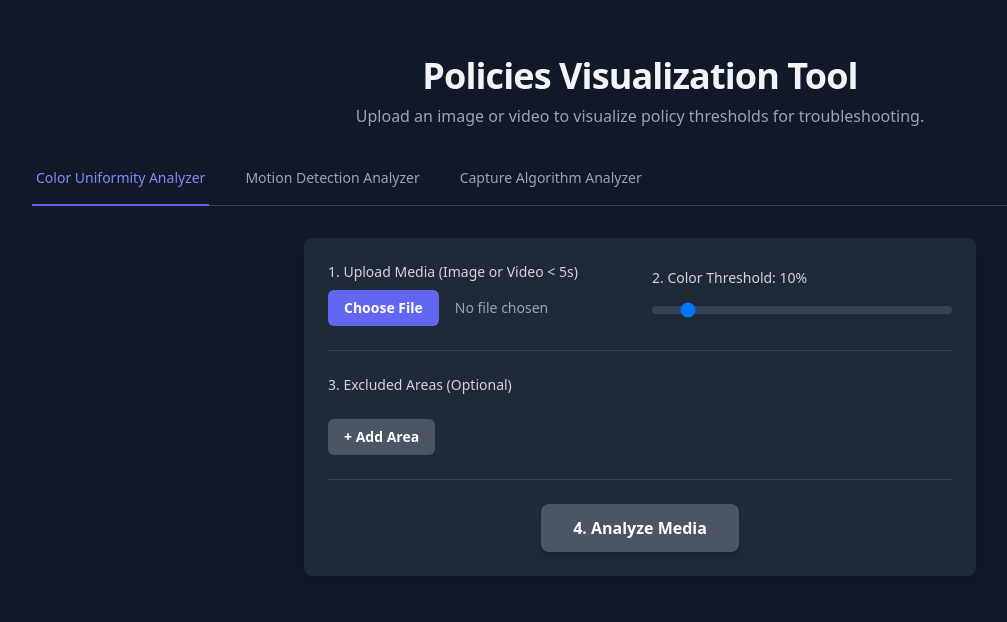
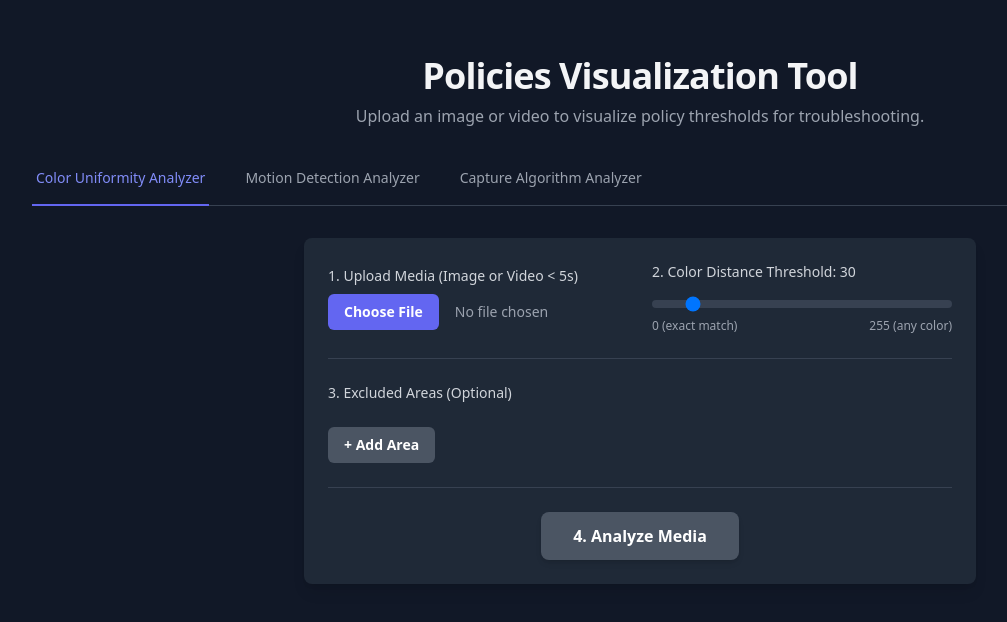
Before and after one commit to TagYoureItTagImIt/policy-visualizer, a React (Vite) app: page / in a window 1280 px wide. Shown: the top 622 px of the page, without its empty margins (0-1007 px from the left). Built offline with nearby package versions, Linux system fonts and the light colour scheme.

Commit message:
Update ColorUniformityAnalyzer threshold logic and Controls component for improved user experience: increase threshold range to 0-255 and update labels for clarity.

```diff
--- a/components/ColorUniformityAnalyzer.tsx
+++ b/components/ColorUniformityAnalyzer.tsx
@@ -15,7 +15,7 @@ const colorDistance = (c1: RGBColor, c2: RGBColor): number => {
 const ColorUniformityAnalyzer: React.FC = () => {
   const [mediaUrl, setMediaUrl] = useState<string | null>(null);
   const [mediaType, setMediaType] = useState<'image' | 'video' | null>(null);
-  const [threshold, setThreshold] = useState<number>(10);
+  const [threshold, setThreshold] = useState<number>(30);
   const [isProcessing, setIsProcessing] = useState<boolean>(false);
   const [error, setError] = useState<string | null>(null);
   const [analysisResult, setAnalysisResult] = useState<{
@@ -143,8 +143,7 @@ const ColorUniformityAnalyzer: React.FC = () => {
 
     let analyzablePixelCount = 0;
     const colorClusters: { representative: RGBColor; count: number }[] = [];
-    const maxDist = Math.sqrt(255 ** 2 * 3);
-    const thresholdDist = (threshold / 100) * maxDist;
+    const thresholdDist = threshold;
 
     for (let i = 0; i < data.length; i += 4) {
       if (data[i + 3] < 128) continue;
--- a/components/Controls.tsx
+++ b/components/Controls.tsx
@@ -46,16 +46,20 @@ const Controls: React.FC<ControlsProps> = ({
           />
         </div>
         <div>
-          <label htmlFor="threshold" className="block text-sm font-medium text-gray-300 mb-2">2. Color Threshold: {threshold}%</label>
+          <label htmlFor="threshold" className="block text-sm font-medium text-gray-300 mb-2">2. Color Distance Threshold: {threshold}</label>
           <input
             id="threshold"
             type="range"
             min="0"
-            max="100"
+            max="255"
             value={threshold}
             onChange={onThresholdChange}
             className="w-full h-2 bg-gray-700 rounded-lg appearance-none cursor-pointer"
           />
+          <div className="flex justify-between text-xs text-gray-400 mt-1">
+            <span>0 (exact match)</span>
+            <span>255 (any color)</span>
+          </div>
         </div>
       </div>
 
```
